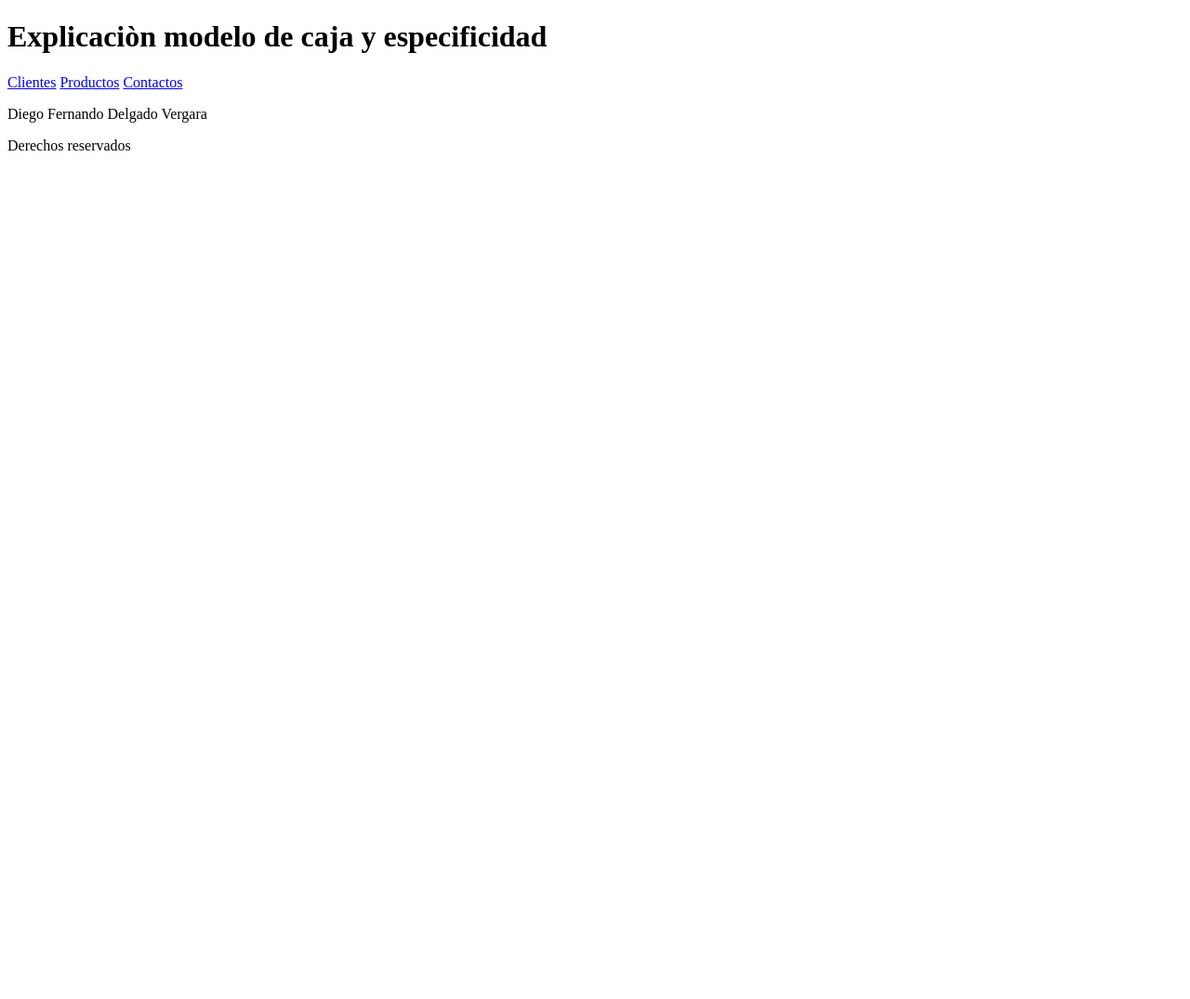
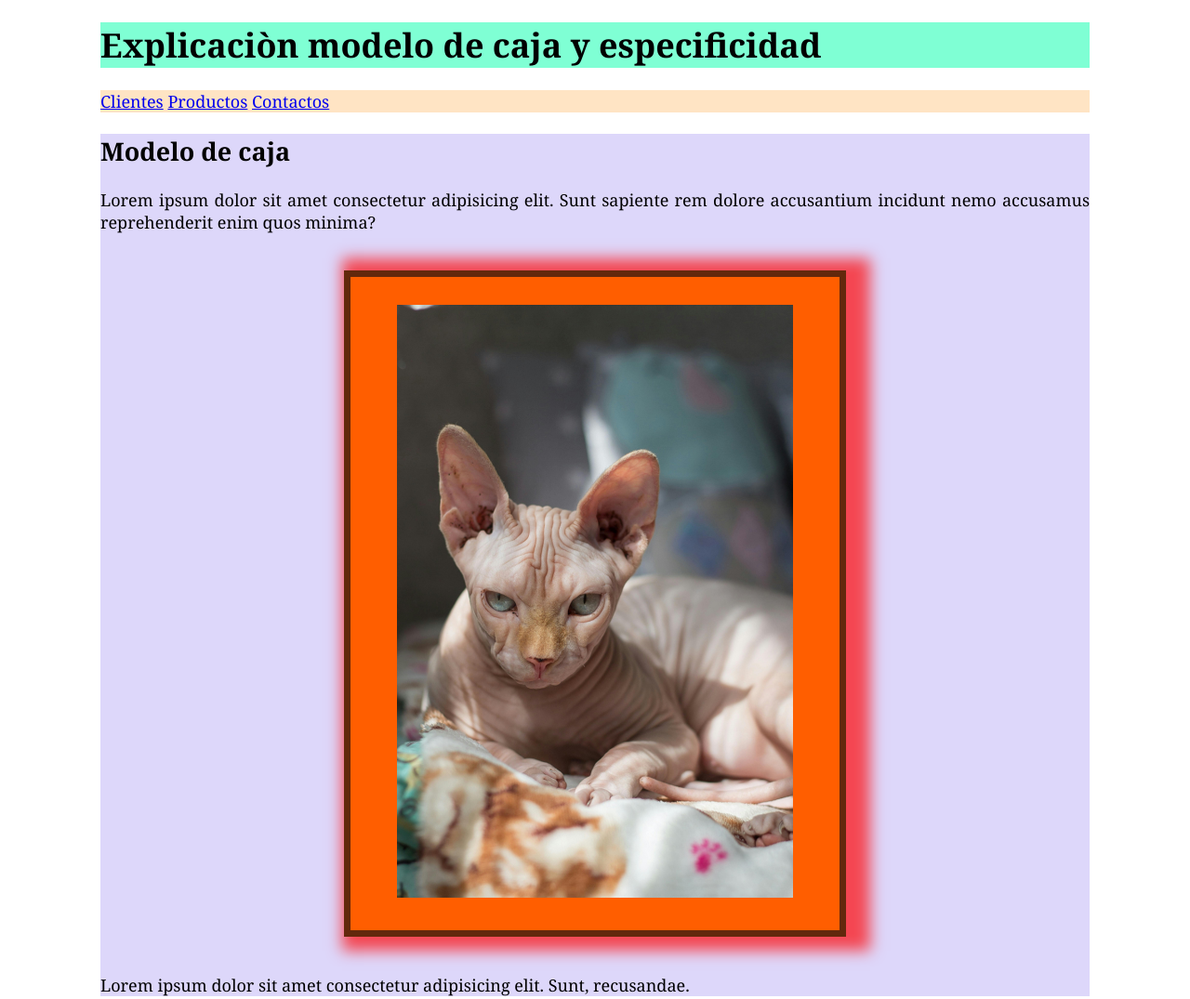
Before and after one commit to Diegodelgado1/Semana-7, a plain HTML site: page index.html in a window 1280 px wide. Shown: the top 1075 px of the page at 93% size. Before the commit the page ends 800 px from the top, so only its background shows below. Drawn offline with Linux system fonts and the light colour scheme.

Commit message:
Modelo de caja

```diff
--- a/estilos.css
+++ b/estilos.css
@@ -0,0 +1,49 @@
+*¨{
+    box-sizing: border-box;
+    padding: 0;
+    margin: 0;
+
+}
+html{
+    margin-left: 100px;
+    margin-right: 100px;
+    font-family: Georgia, 'Times New Roman', Times, serif;
+    font-size: 18px;
+}
+header{
+    background-color: aquamarine;
+}
+nav{
+    background-color: bisque;
+}
+main{
+    background-color: rgb(221, 215, 250);
+}
+footer{
+    background-color: coral;
+}
+p{
+    text-align: justify;
+}
+img{
+    width: 100%;
+    margin: auto;
+}
+.imagen{
+    width: 40%;
+    background-color: rgb(255, 94, 0);
+    /* adding-top: 30px;
+    padding-bottom: 20px;
+    padding-left: 10px;
+    padding-right: 40px; */
+    padding: 30px 50px;
+    border: 7px solid #63280c;
+    /* margin-top: 10px;
+    margin-right: 20px;
+    margin-bottom: 30px;
+    margin-left: 40px; */
+    margin: 40px auto;
+    /* outline: 7px double white; */
+    box-shadow: 12px 1px 15px 14px rgba(255, 0, 0, 0.674);
+
+}
--- a/index.html
+++ b/index.html
@@ -16,6 +16,14 @@
         <a href="#">Contactos</a>
     </nav>
     <main>
+        <section>
+            <h2>Modelo de caja</h2>
+            <p>Lorem ipsum dolor sit amet consectetur adipisicing elit. Sunt sapiente rem dolore accusantium incidunt nemo accusamus reprehenderit enim quos minima?</p>
+            <div class="imagen">
+                <img src="Imagen/gato.jpg" alt="Gato">
+            </div>
+            <p>Lorem ipsum dolor sit amet consectetur adipisicing elit. Sunt, recusandae.</p>
+        </section>
 
     </main>
     <footer>
```
